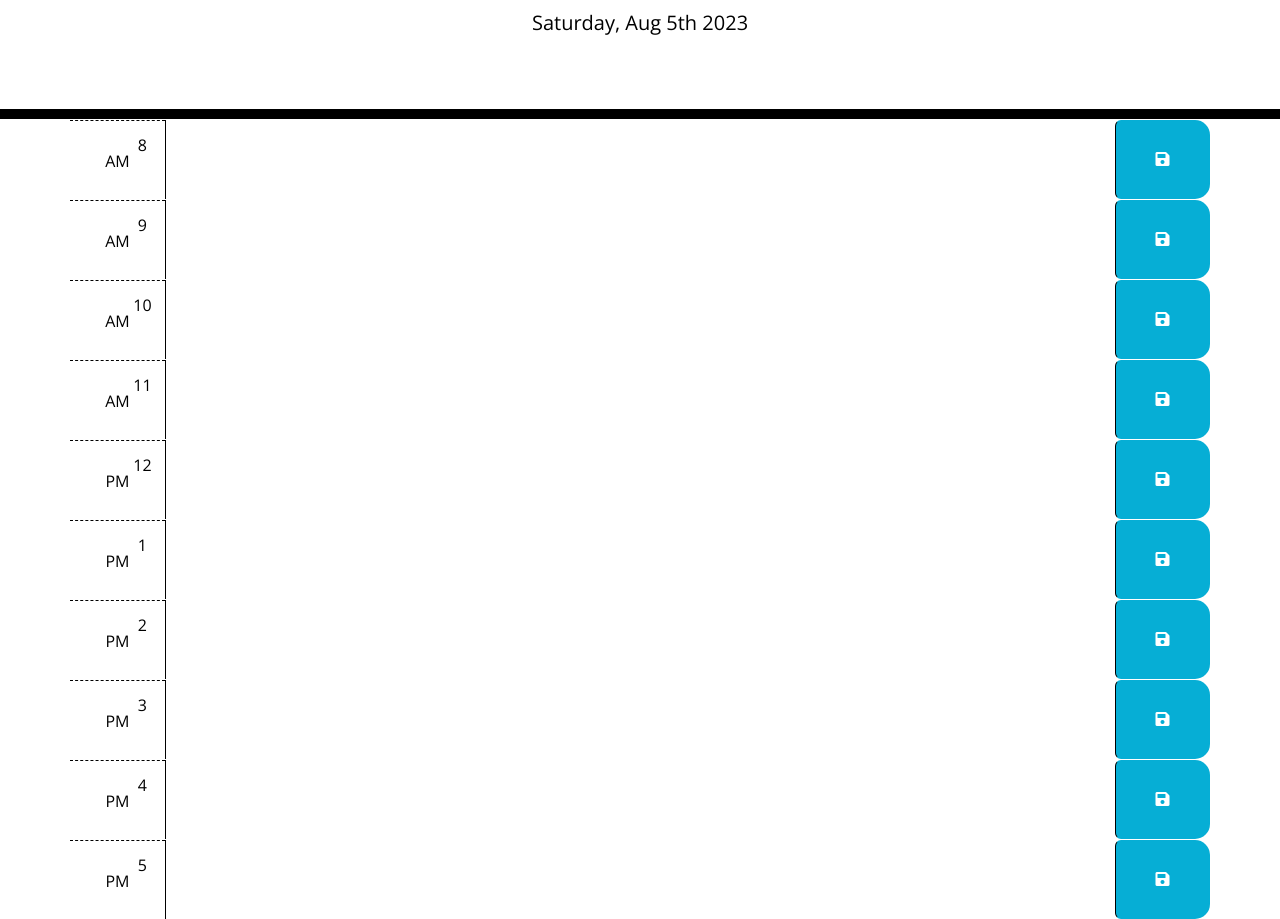
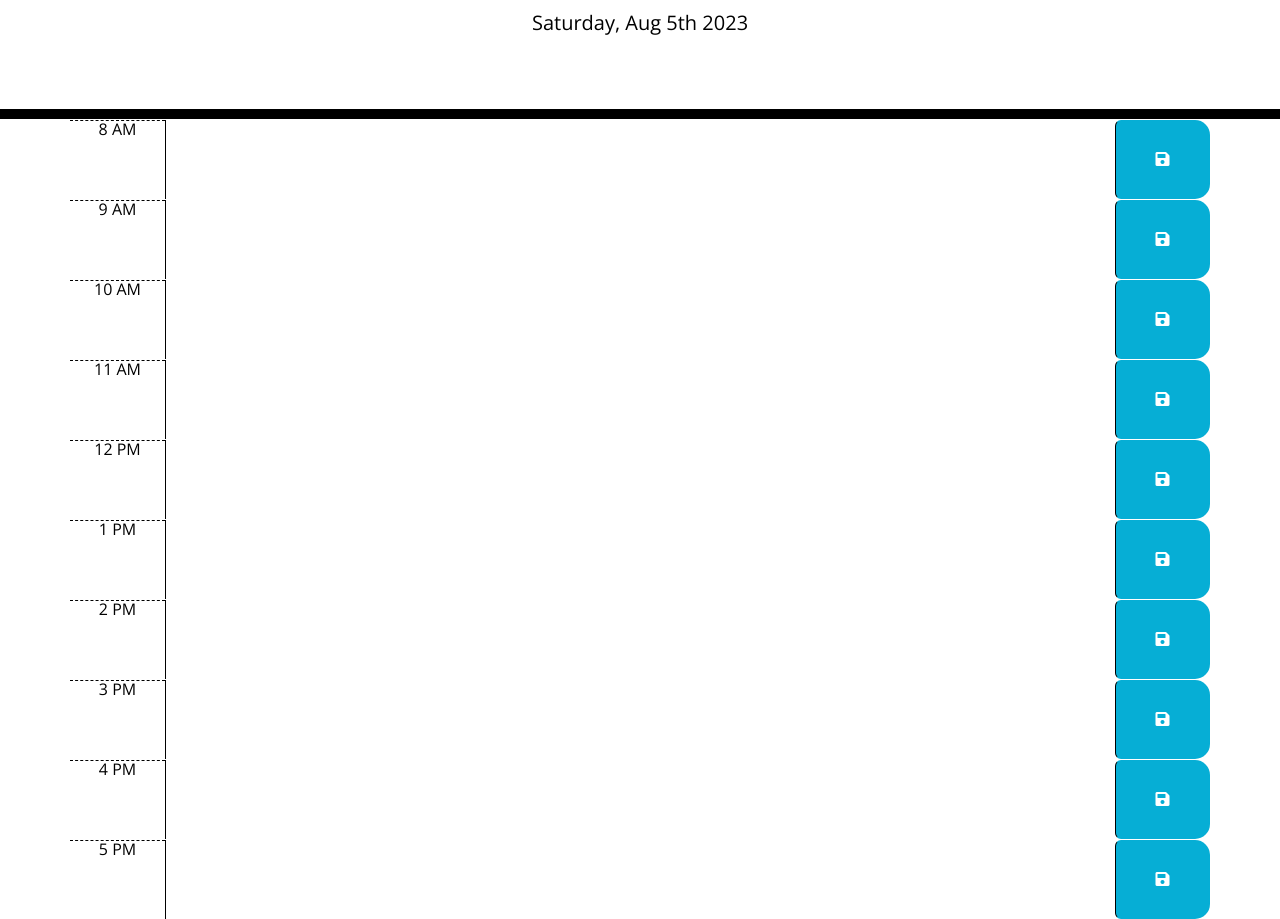
Before and after one commit to noeamelya/Work_Day_Scheduler, a plain HTML site: page index.html in a window 1280 px wide. Shown: the part 168-1087 px from the top of the page. Drawn offline with nearby package versions, Linux system fonts and the light colour scheme.

Commit message:
Fixed the element on the container

```diff
--- a/index.html
+++ b/index.html
@@ -33,100 +33,69 @@
     <div class="container">
 
       <!-- Timeblocks go here -->
-      <div id="hour8" class="row time-block">
-        <div class="col-md-1 hour">
-            8 AM
+    <div id="hour8" class="row time-block">
+        <div class="col-md-1 hour">8 AM</div>
+        <textarea class="col-md-10 description"></textarea>
+        <button class="btn saveBtn col-md-1"><i class="fas fa-save"></i></button>
+    </div>
+
+    <div id="hour9" class="row time-block">
+        <div class="col-md-1 hour">9 AM</div>
+        <textarea class="col-md-10 description"></textarea>
+        <button class="btn saveBtn col-md-1"><i class="fas fa-save"></i></button>
+    </div>
+
+    <div id="hour10" class="row time-block">
+        <div class="col-md-1 hour">10 AM</div>
+        <textarea class="col-md-10 description"></textarea>
+        <button class="btn saveBtn col-md-1"><i class="fas fa-save"></i></button>
+    </div>
+
+    <div id="hour10=1" class="row time-block">
+        <div class="col-md-1 hour">11 AM</div>
+        <textarea class="col-md-10 description"></textarea>
+        <button class="btn saveBtn col-md-1"><i class="fas fa-save"></i></button>
+    </div>
+
+    <div id="hour12" class="row time-block">
+        <div class="col-md-1 hour">12 PM</div>
+        <textarea class="col-md-10 description"></textarea>
+        <button class="btn saveBtn col-md-1"><i class="fas fa-save"></i></button>
+    </div>
+
+    <div id="hour13" class="row time-block">
+        <div class="col-md-1 hour">1 PM</div>
+        <textarea class="col-md-10 description"></textarea>
+        <button class="btn saveBtn col-md-1"><i class="fas fa-save"></i></button>
+    </div>
+
+    <div id="hour14" class="row time-block">
+        <div class="col-md-1 hour">2 PM</div>
+        <textarea class="col-md-10 description"></textarea>
+        <button class="btn saveBtn col-md-1"><i class="fas fa-save"></i></button>
+    </div>
+
+    <div id="hour15" class="row time-block">
+        <div class="col-md-1 hour">3 PM</div>
+        <textarea class="col-md-10 description"></textarea>
+        <button class="btn saveBtn col-md-1"><i class="fas fa-save"></i></button>
+    </div>
+
+    <div id="hour16" class="row time-block">
+        <div class="col-md-1 hour">4 PM</div>
+        <textarea class="col-md-10 description"></textarea>
+        <button class="btn saveBtn col-md-1"><i class="fas fa-save"></i></button>
+    </div>
+
+    <div id="hour17" class="row time-block">
+        <div class="col-md-1 hour">5 PM
         </div>
         <textarea class="col-md-10 description">
         </textarea>
         <button class="btn saveBtn col-md-1"><i class="fas fa-save"></i></button>
     </div>
-
-<div id="hour9" class="row time-block">
-        <div class="col-md-1 hour">
-            9 AM
-        </div>
-        <textarea class="col-md-10 description">
-        </textarea>
-        <button class="btn saveBtn col-md-1"><i class="fas fa-save"></i></button>
-    </div>
-
-<div id="hour10" class="row time-block">
-        <div class="col-md-1 hour">
-            10 AM
-        </div>
-        <textarea class="col-md-10 description">
-        </textarea>
-        <button class="btn saveBtn col-md-1"><i class="fas fa-save"></i></button>
-    </div>
-
-<div id="hour10=1" class="row time-block">
-        <div class="col-md-1 hour">
-            11 AM
-        </div>
-        <textarea class="col-md-10 description">
-        </textarea>
-        <button class="btn saveBtn col-md-1"><i class="fas fa-save"></i></button>
-    </div>
-
-<div id="hour12" class="row time-block">
-        <div class="col-md-1 hour">
-            12 PM
-        </div>
-        <textarea class="col-md-10 description">
-        </textarea>
-        <button class="btn saveBtn col-md-1"><i class="fas fa-save"></i></button>
-    </div>
-
-<div id="hour13" class="row time-block">
-        <div class="col-md-1 hour">
-            1 PM
-        </div>
-        <textarea class="col-md-10 description">
-        </textarea>
-        <button class="btn saveBtn col-md-1"><i class="fas fa-save"></i></button>
-    </div>
-
-<div id="hour14" class="row time-block">
-        <div class="col-md-1 hour">
-            2 PM
-        </div>
-        <textarea class="col-md-10 description">
-        </textarea>
-        <button class="btn saveBtn col-md-1"><i class="fas fa-save"></i></button>
-    </div>
-
-<div id="hour15" class="row time-block">
-        <div class="col-md-1 hour">
-            3 PM
-        </div>
-        <textarea class="col-md-10 description">
-        </textarea>
-        <button class="btn saveBtn col-md-1"><i class="fas fa-save"></i></button>
-    </div>
-
-<div id="hour16" class="row time-block">
-        <div class="col-md-1 hour">
-            4 PM
-        </div>
-        <textarea class="col-md-10 description">
-        </textarea>
-        <button class="btn saveBtn col-md-1"><i class="fas fa-save"></i></button>
-    </div>
-
-<div id="hour17" class="row time-block">
-        <div class="col-md-1 hour">
-            5 PM
-        </div>
-        <textarea class="col-md-10 description">
-        </textarea>
-        <button class="btn saveBtn col-md-1"><i class="fas fa-save"></i></button>
-    </div>
-
 </div>
-
-
-    </div>
+</div>
 
     <script src="https://code.jquery.com/jquery-3.4.1.min.js"></script>
     <script src="https://cdnjs.cloudflare.com/ajax/libs/moment.js/2.24.0/moment.min.js"></script>
```
